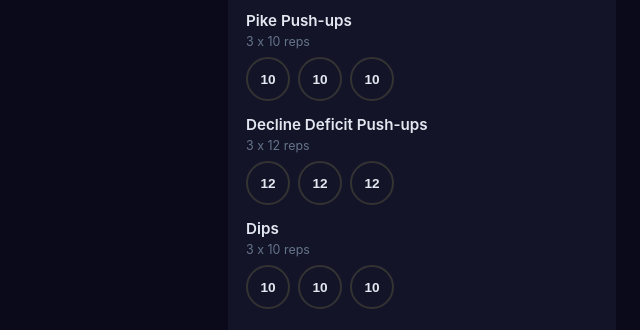
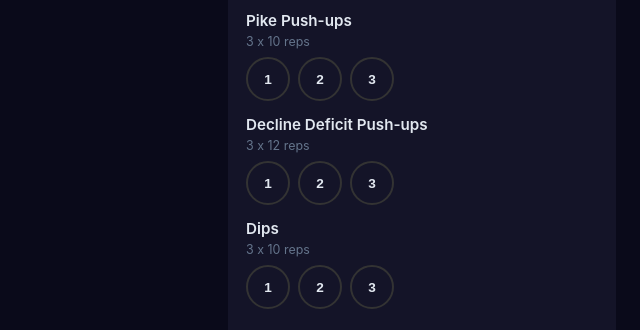
Before and after one commit to Whoaa512/whoaa512.github.io, a plain HTML site: page anime-bod/index.html in a window 1280 px wide. Shown: the part 303-633 px from the top of the page, 218-858 px from the left. Drawn offline with Linux system fonts and the light colour scheme.

Commit message:
Fix timezone, XP exploit, and UX issues in anime-bod
- todayStr() uses local timezone instead of UTC (was logging wrong date after ~5pm)
- Deduct XP when untoggling sets (was exploitable for infinite XP)
- Show set numbers instead of rep counts in buttons (clearer at-a-glance)
- Remove dead code (xpForCurrentLevel, splitStart) and empty manifest

```diff
--- a/anime-bod/index.html
+++ b/anime-bod/index.html
@@ -7,7 +7,6 @@
 <meta name="apple-mobile-web-app-capable" content="yes">
 <meta name="apple-mobile-web-app-status-bar-style" content="black-translucent">
 <meta name="theme-color" content="#0a0a1a">
-<link rel="manifest" href="data:application/json,{}">
 <style>
   :root {
     --bg: #0a0a1a; --card: #141428; --accent: #ff6b9d; --accent2: #c084fc;
@@ -116,15 +115,17 @@ const store = {
       player: { name: 'Hero', xp: 0, level: 1, stats: { str: 0, agi: 0, end: 0 }, streak: { current: 0, best: 0, lastDate: null } },
       workouts: {},
       quests: {},
-      settings: { splitStart: todayStr() }
+      settings: {}
     };
   }
 };
 
-function todayStr() { return new Date().toISOString().slice(0, 10); }
+function todayStr() {
+  const d = new Date();
+  return `${d.getFullYear()}-${String(d.getMonth()+1).padStart(2,'0')}-${String(d.getDate()).padStart(2,'0')}`;
+}
 
 function xpForLevel(n) { return 50 * n + 10 * n * n; }
-function xpForCurrentLevel(level) { return level <= 1 ? 0 : xpForLevel(level - 1); }
 
 function getCompletedCount(d) {
   return Object.values(d.workouts).filter(w => w.completedAt).length;
@@ -188,7 +189,7 @@ function calcStreak(d) {
   if (d.workouts[todayStr()]?.completedAt) { streak++; t.setDate(t.getDate() - 1); }
   else { t.setDate(t.getDate() - 1); }
   for (let i = 0; i < 365; i++) {
-    const key = t.toISOString().slice(0, 10);
+    const key = `${t.getFullYear()}-${String(t.getMonth()+1).padStart(2,'0')}-${String(t.getDate()).padStart(2,'0')}`;
     const dow = t.getDay();
     if (dow === 0) { t.setDate(t.getDate() - 1); continue; }
     if (d.workouts[key]?.completedAt) { streak++; t.setDate(t.getDate() - 1); }
@@ -288,7 +289,7 @@ function render() {
       ex.sets.forEach((s, si) => {
         totalSets++;
         if (s.done) doneSets++;
-        h += `<button class="set-btn ${s.done ? 'done' : ''}" onclick="toggleSet(${ei},${si})">${cfg.defaultReps}</button>`;
+        h += `<button class="set-btn ${s.done ? 'done' : ''}" onclick="toggleSet(${ei},${si})">${si + 1}</button>`;
       });
       h += `</div></div>`;
     });
@@ -319,7 +320,7 @@ function render() {
   for (let i = 0; i < 7; i++) {
     const dt = new Date(mon);
     dt.setDate(dt.getDate() + i);
-    const dk = dt.toISOString().slice(0, 10);
+    const dk = `${dt.getFullYear()}-${String(dt.getMonth()+1).padStart(2,'0')}-${String(dt.getDate()).padStart(2,'0')}`;
     const isToday = dk === todayStr();
     const wk = d.workouts[dk];
     const done = wk?.completedAt;
@@ -348,12 +349,16 @@ function toggleSet(ei, si) {
   if (!wasDone) {
     awardXP(d, XP_SET);
     showXpPopup(XP_SET);
-
     const allExSets = w.exercises[ei].sets.every(s => s.done);
     if (allExSets) {
       awardXP(d, XP_EXERCISE);
       showXpPopup(XP_EXERCISE);
     }
+  } else {
+    const wasAllDone = w.exercises[ei].sets.filter((s, idx) => idx !== si).every(s => s.done);
+    if (wasAllDone) d.player.xp = Math.max(0, d.player.xp - XP_EXERCISE);
+    d.player.xp = Math.max(0, d.player.xp - XP_SET);
+    while (d.player.level > 1 && d.player.xp < xpForLevel(d.player.level - 1)) d.player.level--;
   }
 
   store.save(d);
```
